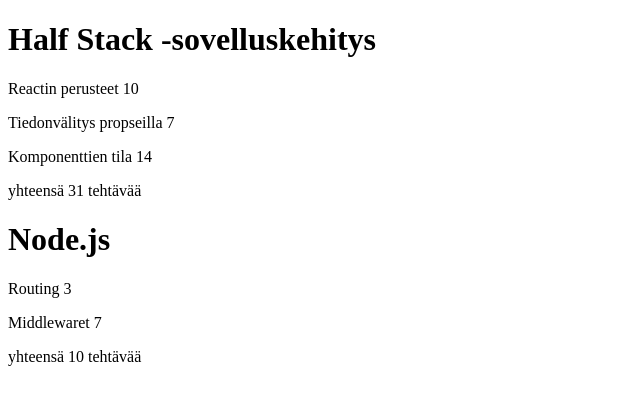
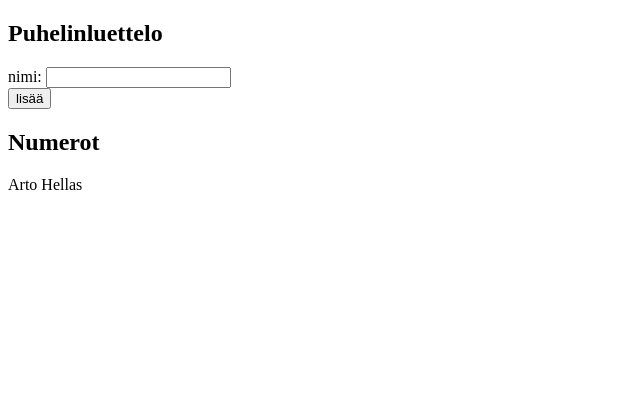
Before and after one commit to twaananen/FullStackOpen, a React (Create React App) app in the folder 1/: page / in a window 1280 px wide. Shown: the top 402 px of the page, without its empty margins (0-640 px from the left). Built offline with nearby package versions, Linux system fonts and the light colour scheme.

Commit message:
submission for exercise 2.6

```diff
--- a/1/src/App.js
+++ b/1/src/App.js
@@ -1,15 +1,49 @@
-import React from 'react'
-import Kurssi from "./components/Kurssi";
+import React from 'react';
 
+class App extends React.Component {
+  constructor(props) {
+    super(props)
+    this.state = {
+      persons: [
+        { name: 'Arto Hellas' }
+      ],
+      newName: ''
+    }
+  }
 
+  handleInputChange = (event) => {
+    this.setState({newName: event.target.value})
+  }
 
-const App = ({kurssit}) => {
+  addPerson = (event) => {
+    event.preventDefault()
+    const newPerson = {
+      name: this.state.newName
+    }
+    const persons = this.state.persons.concat(newPerson)
+    this.setState({
+      persons,
+      newName: ""
+    })
+  }
 
-  return (
-    <div>
-      {kurssit.map(kurssi => <Kurssi kurssi={kurssi}></Kurssi>)}
-    </div>
-  )
+  render() {
+    return (
+      <div>
+        <h2>Puhelinluettelo</h2>
+        <form onSubmit={this.addPerson}>
+          <div>
+            nimi: <input value={this.state.newName} onChange={this.handleInputChange}/>
+          </div>
+          <div>
+            <button type="submit">lisää</button>
+          </div>
+        </form>
+        <h2>Numerot</h2>
+        {this.state.persons.map(person =><div key={person.name}>{person.name}</div>)}
+      </div>
+    )
+  }
 }
 
 export default App
--- a/1/src/index.js
+++ b/1/src/index.js
@@ -2,47 +2,7 @@ import React from 'react'
 import ReactDOM from 'react-dom'
 import App from "./App";
 
-const kurssit = [
-  {
-    nimi: 'Half Stack -sovelluskehitys',
-    id: 1,
-    osat: [
-      {
-        nimi: 'Reactin perusteet',
-        tehtavia: 10,
-        id: 1
-      },
-      {
-        nimi: 'Tiedonvälitys propseilla',
-        tehtavia: 7,
-        id: 2
-      },
-      {
-        nimi: 'Komponenttien tila',
-        tehtavia: 14,
-        id: 3
-      }
-    ]
-  },
-  {
-    nimi: 'Node.js',
-    id: 2,
-    osat: [
-      {
-        nimi: 'Routing',
-        tehtavia: 3,
-        id: 1
-      },
-      {
-        nimi: 'Middlewaret',
-        tehtavia: 7,
-        id: 2
-      }
-    ]
-  }
-]
-
 ReactDOM.render(
-  <App kurssit = {kurssit}/>,
+  <App />,
   document.getElementById('root')
 )
```
